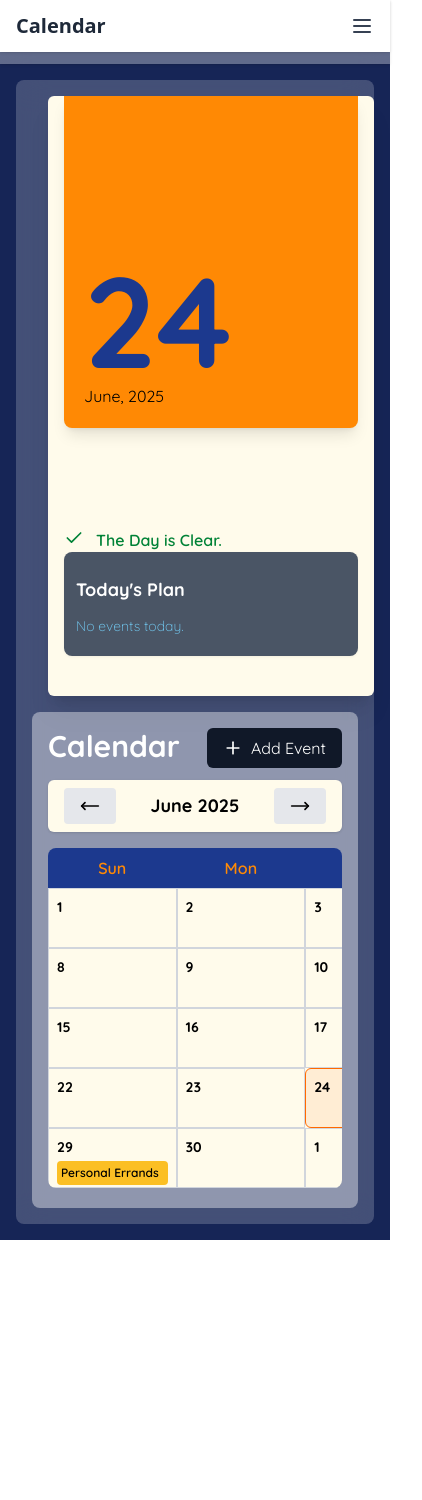
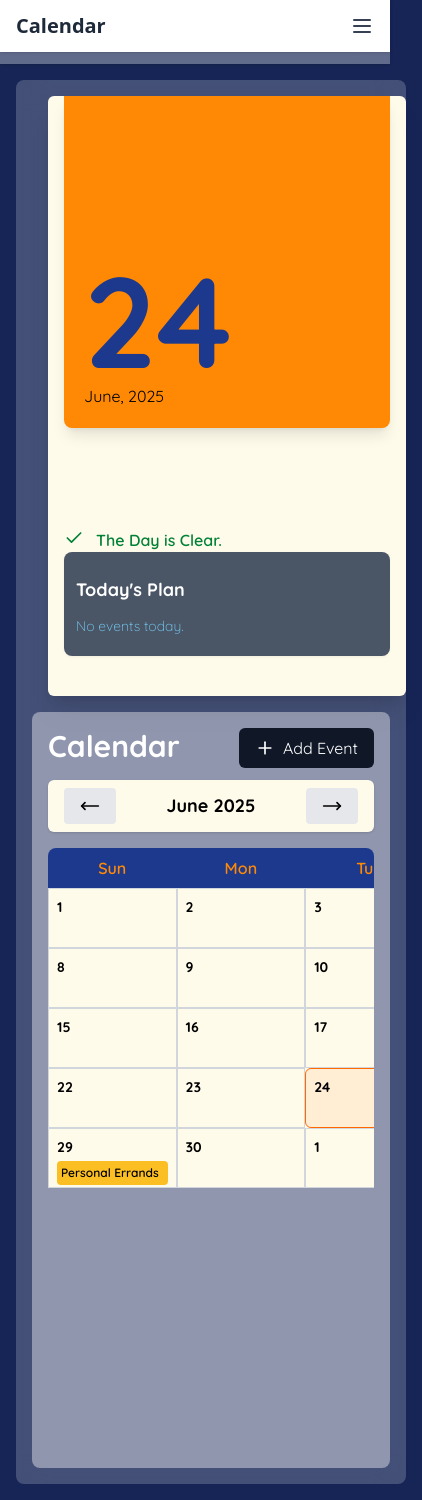
Before and after one commit to KRISHNAKUMAR-N-04/CalendarApp, a React (Vite) app: page / in a window 390 px wide. Shown: the whole page, 422 px wide, since content can reach past the window. Before the commit the page ends 1240 px from the top, so only its background shows below. Built offline with nearby package versions, Linux system fonts and the light colour scheme.

Commit message:
Updates on responsiveness

```diff
--- a/src/components/EventNotification.jsx
+++ b/src/components/EventNotification.jsx
@@ -1,7 +1,7 @@
 import React from 'react';
 import dayjs from 'dayjs';
 import customParseFormat from 'dayjs/plugin/customParseFormat';
-import { CheckIcon, FileWarningIcon } from 'lucide-react';
+import { ArrowBigRight, CheckIcon, FileWarningIcon } from 'lucide-react';
 
 
 const areOverlapping = (a, b) => {
@@ -53,22 +53,22 @@ const EventNotification = ({ events, today }) => {
             </div>
 
             {conflicts.length > 0 ? (
-                <div className="space-y-2  ">
+                <div className="space-y-2 pb-4 ">
                     <div className='ml-3 '>
                         <p className="text-red-700 font-semibold flex mt-10">
                             <FileWarningIcon size={20} className='mr-3 ' />Conflicting Events Found:</p>
                         {conflicts.map(([a, b], idx) => (
                             <div key={idx}>
-                                <p className='text-red-500 italic font-light'>-Your {a.title} Is around the same Time of {b.title}</p>
+                                <p className='text-red-500 italic lg:pb-5 font-light'>-Your {a.title} Is around the same Time of {b.title}</p>
                             </div>
                         ))}
                     </div>
-                    <div className='bg-gray-600 text-white pl-3 pr-3 rounded-lg  drop-shadow-xs '>
+                    <div className='bg-gray-600 text-white pl-3 pr-3 rounded-lg  pb-3 drop-shadow-xs '>
                         <h3 className="text-lg font-bold pt-6">Today's Plan</h3>
 
                         {todayevent.map((event, idx) => (
-                            <div key={idx} className="text-sm mt-1">
-                                <span className="font-medium">{event.title}</span> ({event.Start_time} - {event.End_time})
+                            <div key={idx} className="text-sm mt-1 ml-3 pb-3">
+                                <span className="font-light text-lg flex  "><ArrowBigRight size={15} className='mt-1 mr-3'/>{event.title}</span> ({event.Start_time} - {event.End_time})
                             </div>
                         ))}
                     </div>
@@ -92,7 +92,7 @@ const EventNotification = ({ events, today }) => {
                                     {todayevent.map((event, idx) => (
 
                                         <div key={idx} className="text-sm ">
-                                            <span className="font-medium ">{event.title}</span> ({event.Start_time} - {event.End_time})
+                                            <span className="font-medium pb-3 mt-1 "><ArrowBigRight size={10}/> {event.title}</span> ({event.Start_time} - {event.End_time})
                                         </div>
 
                                     ))}
--- a/src/components/Layout.jsx
+++ b/src/components/Layout.jsx
@@ -5,11 +5,11 @@ import { Outlet } from 'react-router-dom';
 
 const Layout = () => {
   return (
-    <div className="min-h-fill bg-blur-xs bg-blue-950">
+    <div className="min-h-screen min-w-fit  bg-blur-xs bg-blue-950">
       <Navbar />
       <div className="pt-16">
         <Topbar />
-        <main className="p-4">
+        <main className="p-4 min-w-fit">
           <Outlet />
         </main>
       </div>
--- a/src/components/YourCalendar.jsx
+++ b/src/components/YourCalendar.jsx
@@ -45,13 +45,13 @@ const Calendar = () => {
   const calendar = generateCalendar();
 
   return (
-    <div className="lg:ml-64 lg:pb-25 lg:pt-10 lg:max-w-screen">
-      <div className="bg-white/20 backdrop-blur-lg p-4 font-quicksand flex flex-col lg:flex-row shadow-white rounded-lg gap-4">
+    <div className="lg:ml-64 lg:pb-25 lg:pt-10 max-w-screen lg:min-h-screen">
+      <div className="bg-white/20 backdrop-blur-lg p-4 font-quicksand flex flex-col lg:flex-row shadow-white rounded-lg gap-4 lg:pr-15 max-w-screen">
         <div className="w-full lg:w-1/3 ml-4 ">
           <EventNotification events={events} today={today} />
         </div>
 
-        <div className="w-full pt-4 pb-5 bg-white/40 rounded-lg px-4 lg:flex-1">
+        <div className="w-full pt-4 pb-5 bg-white/40 rounded-lg px-4 lg:flex-1 max-w-screen lg:max-h-screen ">
           <div className='flex h-10 justify-between content-center mb-3'>
             <p className="text-3xl md:text-4xl text-white font-bold mb-4">Calendar</p>
             <div
@@ -63,7 +63,7 @@ const Calendar = () => {
             </div>
           </div>
 
-          <div className="flex justify-between items-center bg-amber-50 text-black px-4 py-2 rounded-md shadow">
+          <div className="flex justify-between items-center max-w-screen bg-amber-50 text-black px-4 py-2 rounded-md shadow">
             <button
               className="bg-gray-200 rounded px-4 py-2"
               onClick={() => setSelectedDate(selectedDate.subtract(1, 'month'))}
@@ -82,7 +82,7 @@ const Calendar = () => {
           </div>
 
           <div className="overflow-x-auto mt-4 rounded-lg">
-            <div className="min-w-[900px]">
+            <div className="min-w-[900px] min-h-[600px]">
               <div className="grid grid-cols-7 bg-blue-900 text-orange-400 text-center font-semibold">
                 {['Sun', 'Mon', 'Tue', 'Wed', 'Thu', 'Fri', 'Sat'].map(d => (
                   <div key={d} className="py-2">{d}</div>
@@ -95,7 +95,7 @@ const Calendar = () => {
                     {week.map((cell, idx) => (
                       <div
                         key={idx}
-                        className={`border border-gray-300 p-2 h-15 sm:h-32 md:h-25 overflow-y-auto text-sm transition-transform duration-300 hover:-translate-y-1
+                        className={`border border-gray-300 p-2 h-15 sm:h-25 md:h-35 overflow-y-auto text-sm transition-transform duration-300 hover:-translate-y-1
                           ${cell.date.isSame(today, 'day') ? 'bg-orange-100 border-orange-500 rounded-md' : ''}`}
                       >
                         <div className="font-bold mb-1">{cell.date.date()}</div>
```
